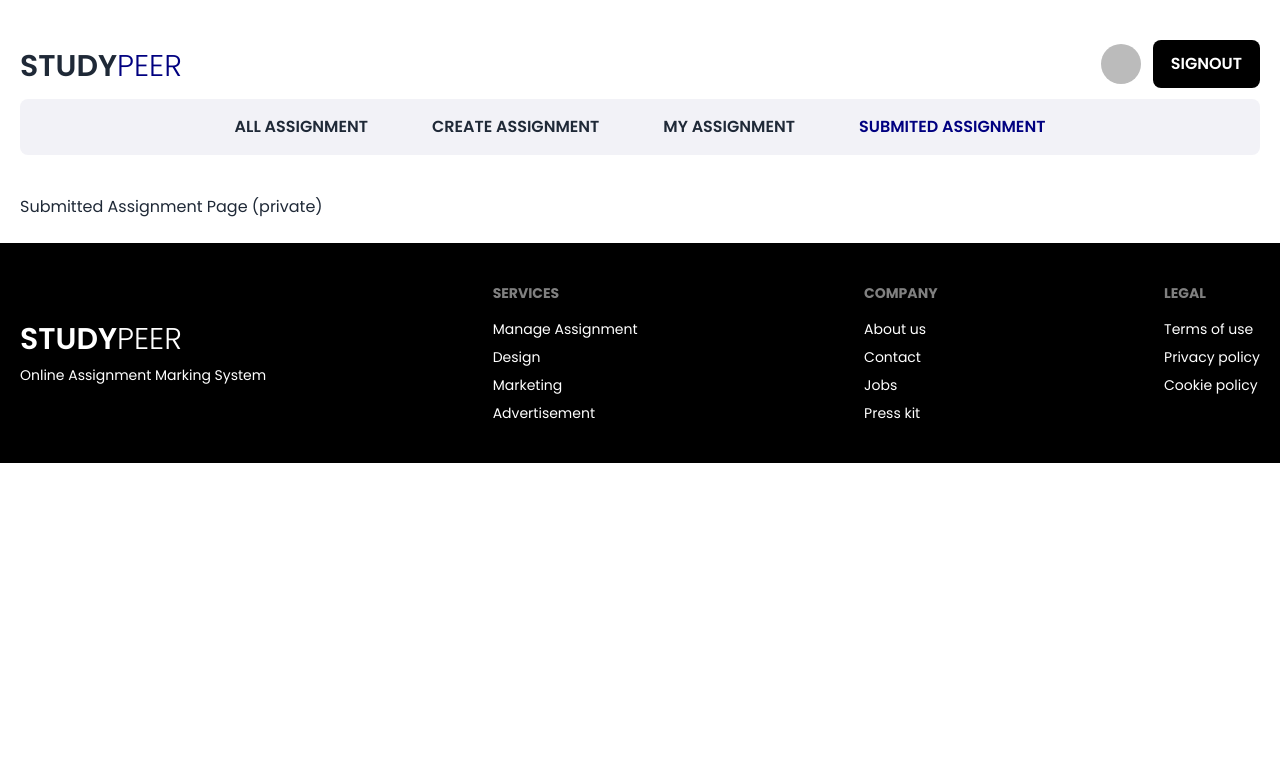
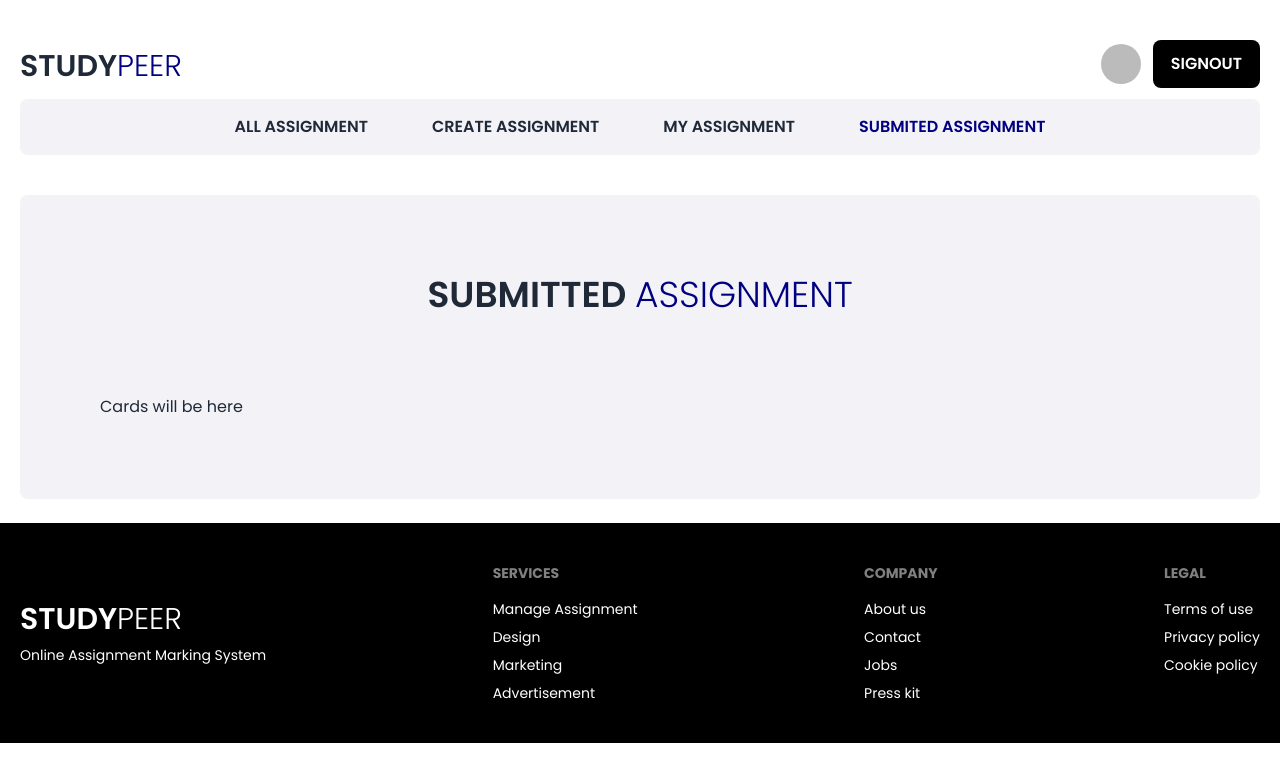
Before and after one commit to abduseu/studypeer-client, a React (Vite) app: page /submitted in a window 1280 px wide. Shown: the top 782 px of the page. Built offline with nearby package versions, Linux system fonts and the light colour scheme; no server answers; sample sign-in values are in the browser's storage.

Commit message:
Private route implemented to ManageAssignment

```diff
--- a/src/main.jsx
+++ b/src/main.jsx
@@ -35,7 +35,7 @@ const router = createBrowserRouter([
       },
       {
         path: '/manage',
-        element: <ManageAssignment></ManageAssignment>,
+        element: <Private><ManageAssignment></ManageAssignment></Private>,
         loader: ()=>fetch(`http://localhost:5000/assignments`)
       },
       {
--- a/src/pages/MyAssignment.jsx
+++ b/src/pages/MyAssignment.jsx
@@ -1,7 +1,13 @@
 const MyAssignment = () => {
     return (
-        <div>
-            My Assignment Page (private)
+        <div className="bg-gray rounded-lg">
+            <div className="text-center font-semibold text-2xl md:text-4xl p-10 md:p-20 uppercase">
+                <h2>MY <span className="font-light">Assignment</span></h2>
+            </div>
+            <div className="pb-10 md:pb-20 px-10 md:px-20">
+                Cards will be here
+
+            </div>
         </div>
     );
 };
--- a/src/pages/SubmittedAssignment.jsx
+++ b/src/pages/SubmittedAssignment.jsx
@@ -1,7 +1,13 @@
 const SubmittedAssignment = () => {
     return (
-        <div>
-            Submitted Assignment Page (private)
+        <div className="bg-gray rounded-lg">
+            <div className="text-center font-semibold text-2xl md:text-4xl p-10 md:p-20 uppercase">
+                <h2>Submitted <span className="font-light">Assignment</span></h2>
+            </div>
+            <div className="pb-10 md:pb-20 px-10 md:px-20">
+                Cards will be here
+
+            </div>
         </div>
     );
 };
```
